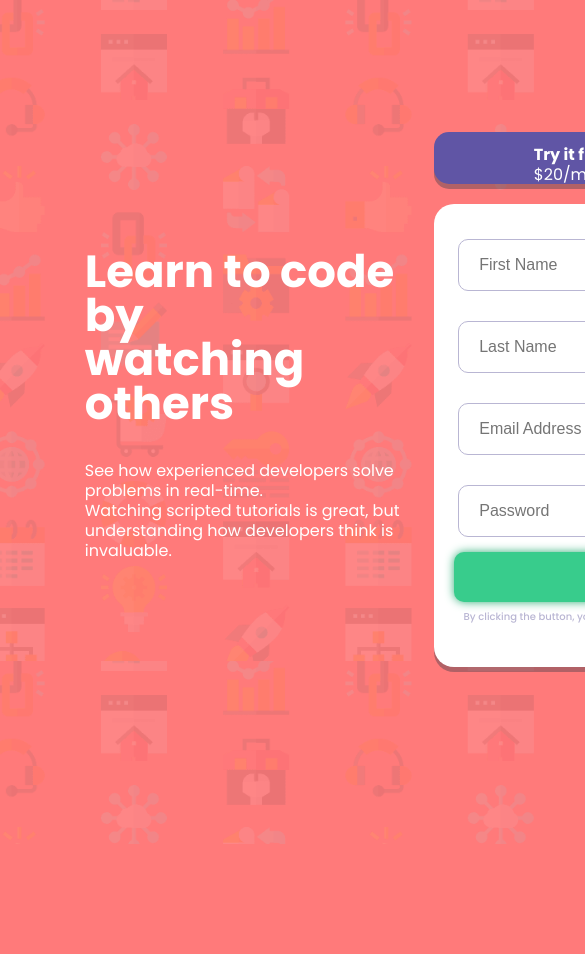
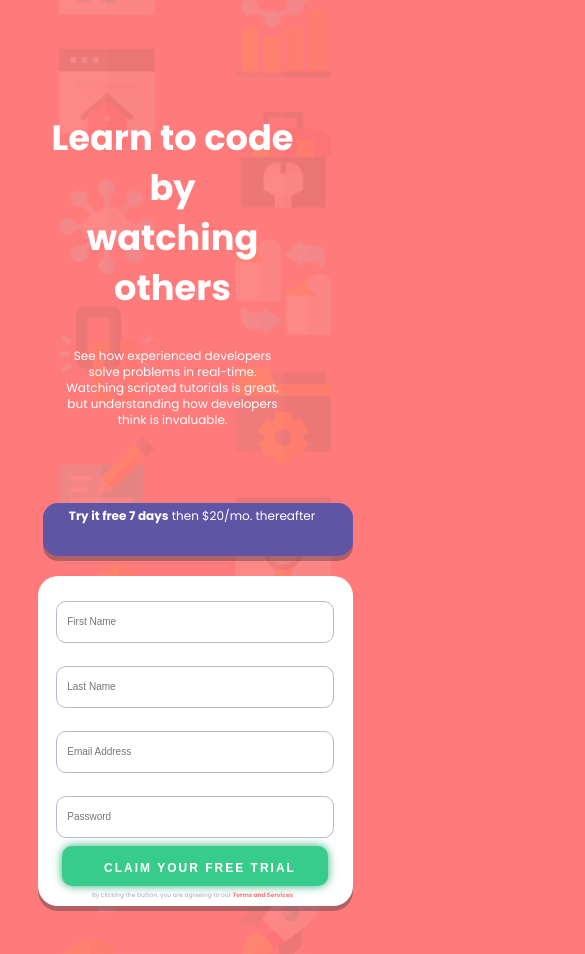
Before and after one commit to Lisaojet/Responsive, a plain HTML site: page index.html in a window 390 px wide. Shown: the top 954 px of the page, 585 px wide, since content can reach past the window. Before the commit the page ends 844 px from the top, so only its background shows below. Drawn offline with Linux system fonts and the light colour scheme.

Commit message:
Update style.css

```diff
--- a/style.css
+++ b/style.css
@@ -192,6 +192,7 @@ p {
     box-shadow: 2px 2px 5px;
     background-color: hsl(154, 56%, 50%);
     color: white;
+    position: relative;
 }
 
 .rhs .footer {
@@ -215,30 +216,60 @@ p {
         flex-wrap: wrap;
         align-items: center;
         justify-content: center;
-        padding: 100px 0;
+        padding: 10px;
+    }
+
+    section {
+        display: flex;
+        flex-direction: column;
+        width: 100%;
+    }
+
+    .learn,
+    .rhs {
+        width: 70%;
+        padding: 1rem;
+        margin: 0 auto;
+    }
+
+    .learn h2 {
+        font-size: 2.2em;
+        line-height: 50px;
     }
 }
 
-@media screen and (max-width: 375px) {
+@media screen and (max-width: 800px) {
+
+    .learn,
+    .rhs {
+        width: 90%;
+        padding: 1rem;
+        margin: 0 auto;
+    }
+}
+
+@media screen and (max-width: 600px) {
     body {
-        background-image: url(bg-intro-mobile.png);
+        background-image: url(bg-intro-mobile.png) repeat center center fixed;
         background-size: cover;
         background-position: center;
         background-color: hsl(0, 100%, 74%);
         align-items: center;
+        min-height: 100vh;
     }
 
-    #main {
+    main {
         max-width: 375px;
-        flex-direction: column;
-        display: grid;
+
     }
 
     .container {
         width: 100%;
-        display: grid;
         padding-left: 20px;
         padding-right: 20px;
+        flex-direction: column;
+        height: auto;
+        flex: grid;
     }
 
     .learn {
@@ -247,6 +278,9 @@ p {
         width: 100%;
         justify-content: center;
         align-content: center;
+        width: 90%;
+        padding: 0.8rem;
+        margin: 0 auto;
     }
 
     h2 {
@@ -277,6 +311,9 @@ p {
         display: flex;
         flex-direction: column;
         padding-bottom: 20px;
+        width: 90%;
+        padding: 0.8rem;
+        margin: 0 auto;
     }
 
     .rhs .try {
@@ -319,7 +356,7 @@ p {
         font-size: 10px;
     }
 
-     .rhs .box input:focus:invalid~.error::after {
+    .rhs .box input:focus:invalid~.error::after {
         content: attr(data-error);
         position: absolute;
         bottom: 0;
@@ -332,7 +369,7 @@ p {
         font-weight: 700;
     }
 
-        .rhs .box input:focus:invalid~.error {
+    .rhs .box input:focus:invalid~.error {
         position: relative;
         margin: 15px;
     }
```
